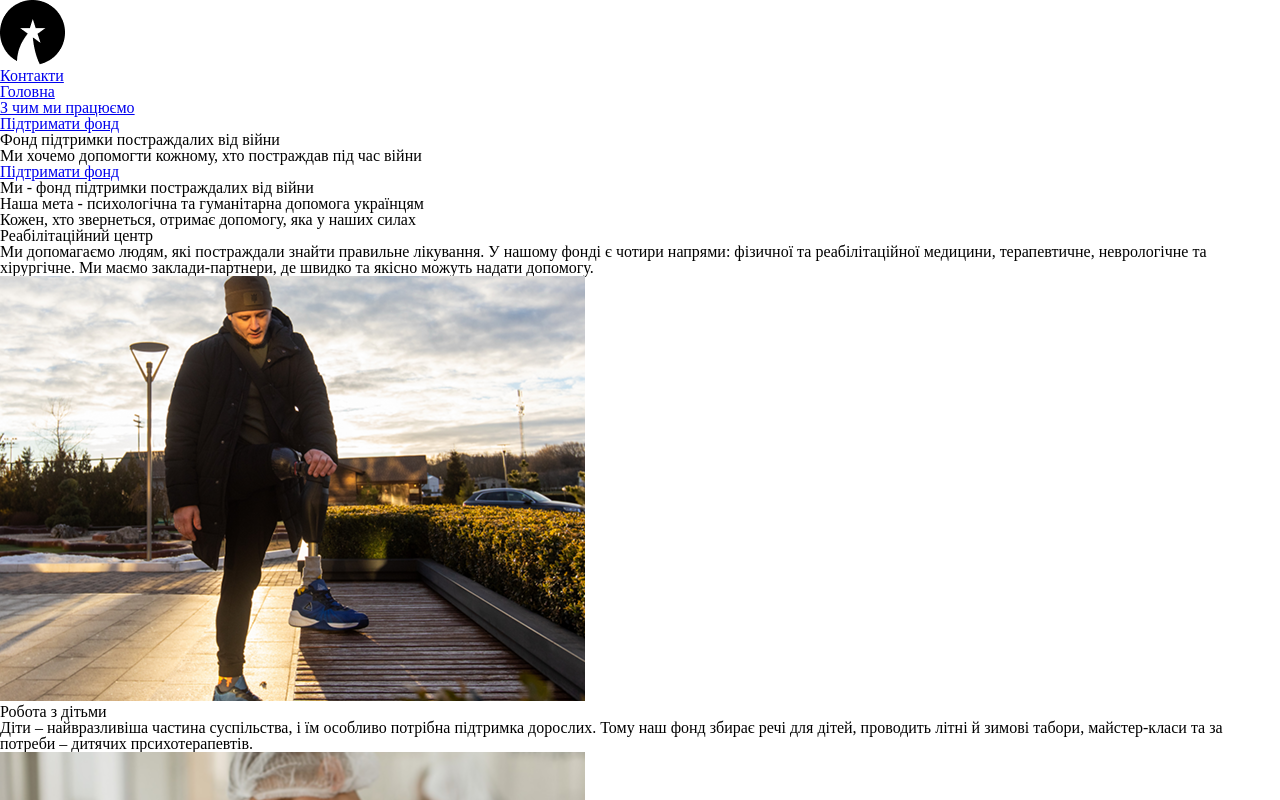
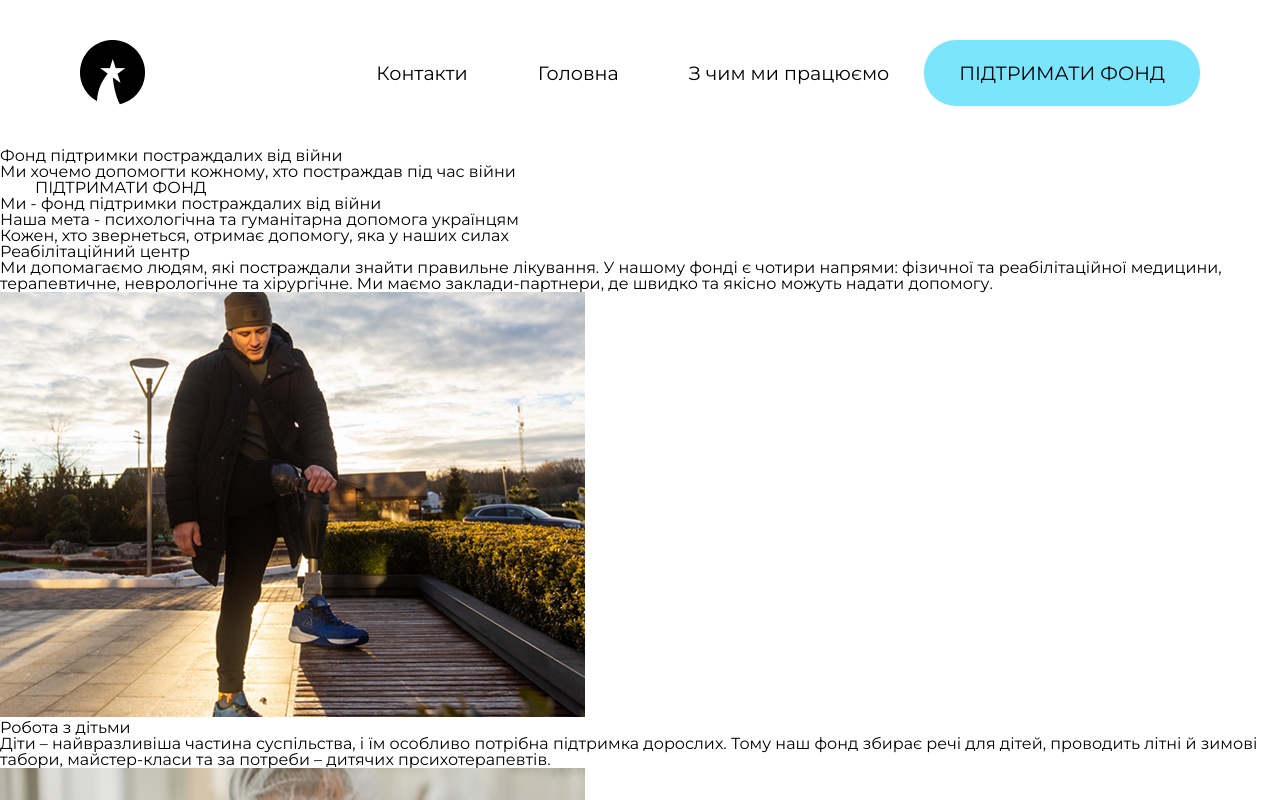
Before and after one commit to SwootsUA/FC-practice-landing, a plain HTML site: page index.html in a window 1280 px wide. Shown: the top 800 px of the page. Drawn offline with Linux system fonts and the light colour scheme.

Commit message:
Add styles for a header

```diff
--- a/assets/styles/style.css
+++ b/assets/styles/style.css
@@ -0,0 +1,49 @@
+@import url('https://fonts.googleapis.com/css2?family=Montserrat:ital,wght@0,100..900;1,100..900&display=swap');
+
+* {
+    box-sizing: border-box;
+}
+
+:root {
+    font-family: "Montserrat", sans-serif;
+}
+
+.header {
+    display: flex;
+    position: sticky;
+    top: 0;
+    background-color: white;
+    justify-content: space-between;
+    padding: 40px 80px;
+}
+
+.logo-img {
+    width: 65px;
+    height: 65px;
+}
+
+.header-links {
+    font-size: 1.2rem;
+    align-items: center;
+    height: 100%;
+    display: flex;
+}
+
+.header-link {
+    color: black;
+    text-decoration: none;
+    padding: 10px 15px;
+    margin: 10px 20px;
+}
+
+.blue {
+    background-color: #7AE5FD;
+}
+
+.button {
+    color: black;
+    text-decoration: none;
+    text-transform: uppercase;
+    padding: 21px 35px;
+    border-radius: 2rem;
+}
--- a/index.html
+++ b/index.html
@@ -11,13 +11,15 @@
 </head>
 
 <body>
-    <header>
-        <a href="/"><img src="./assets/images/star-logo.png" alt="Логотип фонду"></a>
+    <header class="header">
+        <a href="/">
+            <img src="./assets/images/star-logo.png" class="logo-img" alt="Логотип фонду">
+        </a>
         <nav>
-            <ul>
-                <li><a href="#contacts">Контакти</a></li>
-                <li><a href="#hero">Головна</a></li>
-                <li><a href="#about">З чим ми працюємо</a></li>
+            <ul class="header-links">
+                <li><a href="#contacts" class="header-link">Контакти</a></li>
+                <li><a href="#hero" class="header-link">Головна</a></li>
+                <li><a href="#about" class="header-link">З чим ми працюємо</a></li>
                 <li><a href="#support" class="button blue">Підтримати фонд</a></li>
             </ul>
         </nav>
```
